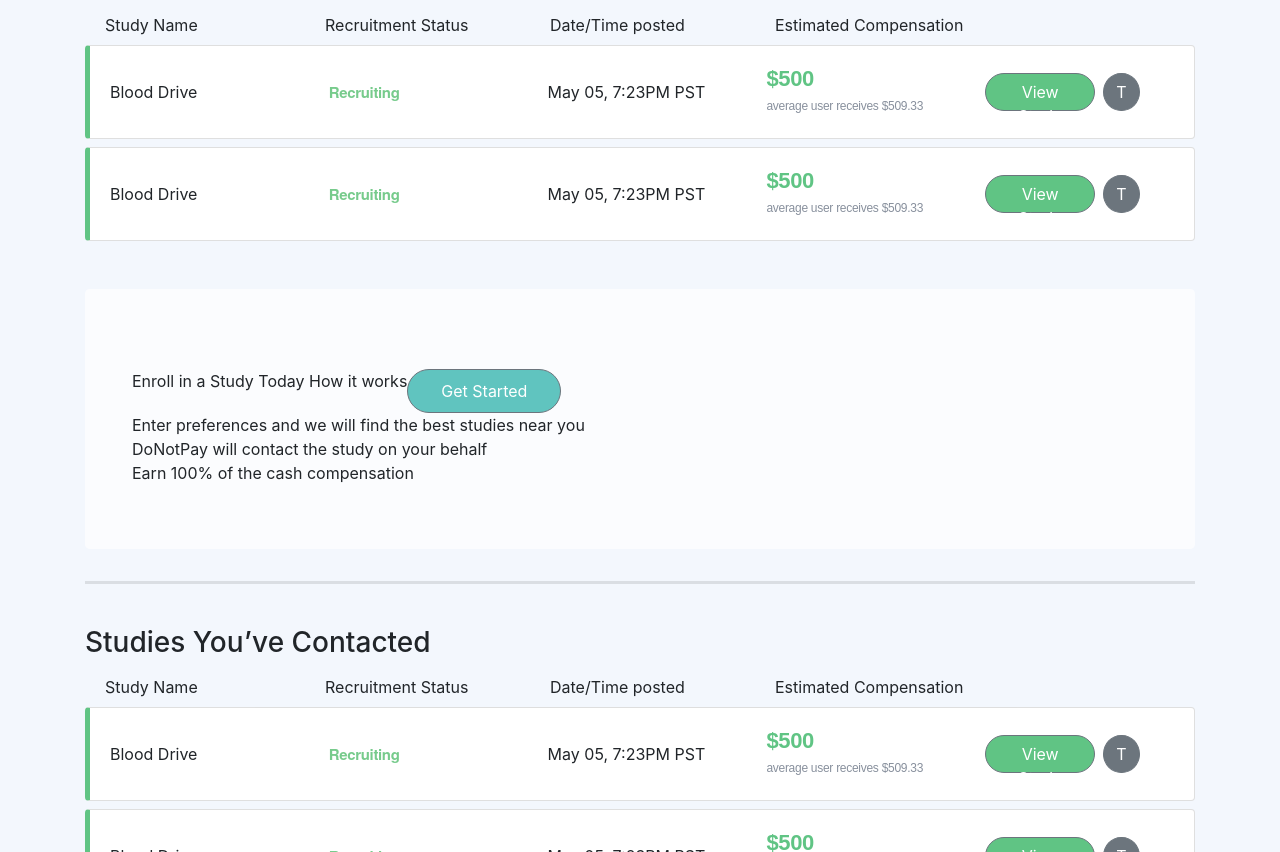
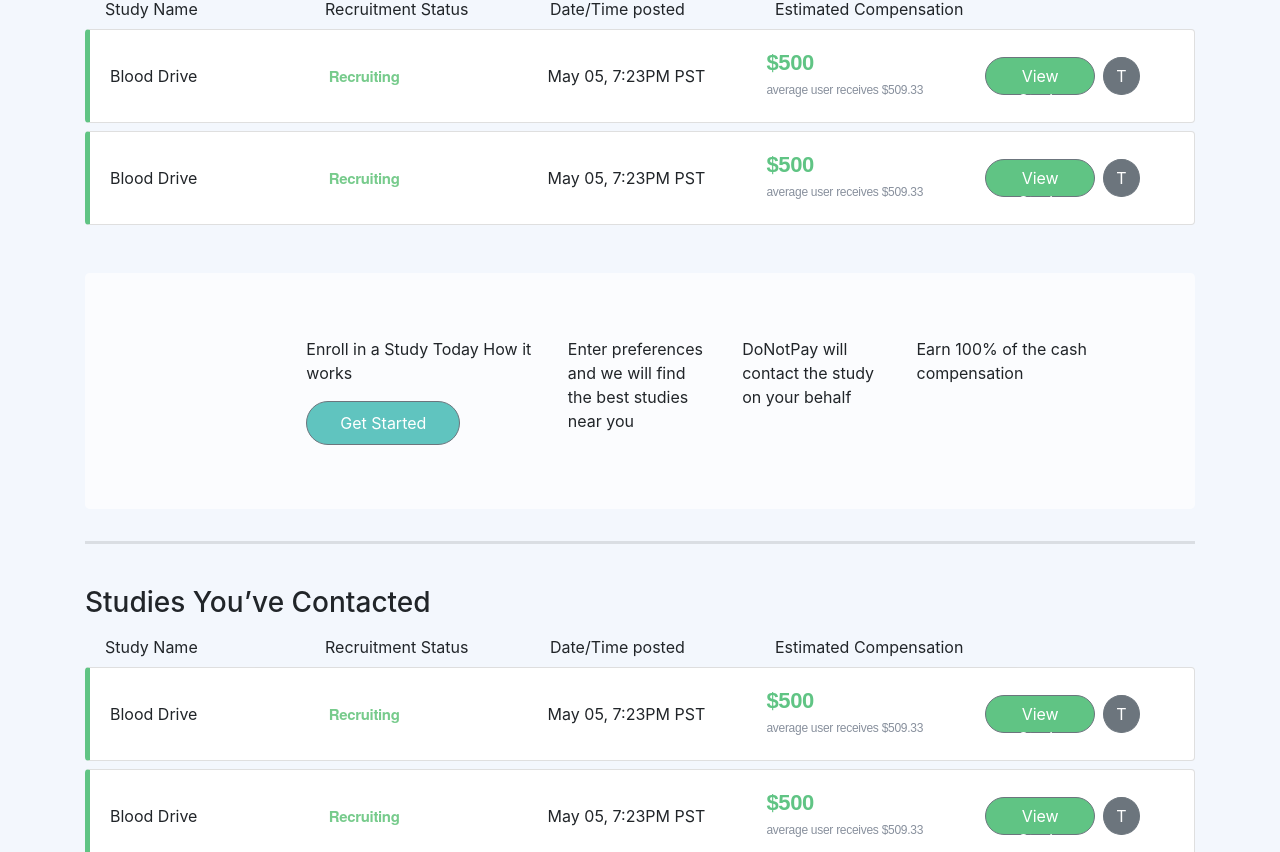
Before and after one commit to iverson52000/clinicaltrials, a React (Create React App) app: page / in a window 1280 px wide. Shown: the part 1022-1874 px from the top of the page. Built offline with nearby package versions, Linux system fonts and the light colour scheme.

Commit message:
cleaned up code

```diff
--- a/src/App.css
+++ b/src/App.css
@@ -7,14 +7,15 @@
 }
 
 .hero1 {
-  margin-top: 32px;
+  margin-top: 0px;
   background-color: #16347b;
   color: white;
   height: 380px;
   padding-top: 98px;
   padding-left: 66px;
 }
-
+/*
+@media only screen and (min-width: 900px)
 .hero1 {
   margin-top: 32px;
   background-color: #16347b;
@@ -23,8 +24,8 @@
   padding-top: 98px;
   padding-left: 66px;
 }
+*/
 
-/*@media only screen and (min-width: 900px)*/
 .hero2 {
 /*  margin-top: 32px;*/
 /*  font-size: px;*/
@@ -36,7 +37,7 @@
 /*  min-height: 600px;*/
 }
 
-@media only screen and (min-width: 500px)
+@media (min-width: 500px)
 .hero2 {
   margin-top: 32px;
   color: white;
--- a/src/App.js
+++ b/src/App.js
@@ -7,7 +7,7 @@ import Filter from "./components/Filter/Filter";
 import Header from './components/Header';
 import Hero1 from './components/Hero1';
 import Hero2 from './components/Hero2';
-import CardList from './components/ClinicCardList';
+import ClinicCardList from './components/ClinicCardList';
 import EnrollBanner from './components/EnrollBanner';
 import StudyPage from './components/StudyPage/StudyPage';
 
@@ -46,7 +46,6 @@ class App extends Component {
   };
 
 
-
   toggleModal = () => {
     this.setState((prevState) => ({
       ...prevState,
@@ -80,15 +79,15 @@ class App extends Component {
               <Hero1 toggleModal={this.toggleModal}/>
               <Hero2 />
               <h3>New Studies In Your Area</h3>
-              <CardList onViewStudy={this.onViewStudy}/>
+              <ClinicCardList onViewStudy={this.onViewStudy}/>
               <EnrollBanner/>
               <hr style={{height:"26px", borderWidth: "3px"}}/>
               <h3 className="mb-3">Studies You’ve Contacted</h3>
-              <CardList onViewStudy={this.onViewStudy}/>
+              <ClinicCardList onViewStudy={this.onViewStudy}/>
               <hr style={{height:"26px", borderWidth: "3px"}} className="mt-5"/>
               <div className="mb-5">
                 <h3 className="mb-3">Studies You’ve Bookmarked</h3>
-                <CardList onViewStudy={this.onViewStudy}/>
+                <ClinicCardList onViewStudy={this.onViewStudy}/>
               </div>
             </div> ) : (
               <StudyPage onRouteChange={this.onRouteChange}/>
--- a/src/components/ClinicCard.js
+++ b/src/components/ClinicCard.js
@@ -2,7 +2,7 @@ import React from 'react';
 import { Row, Col } from 'reactstrap';
 import { Card, CardBody,Button } from 'reactstrap';
 
-const ClinicCard = () => {
+const ClinicCard = ({ onViewStudy }) => {
 	return(
 		  <Card className="mt-2 new-study-card">
 		    <CardBody>
@@ -16,7 +16,7 @@ const ClinicCard = () => {
 				    	<span className="average-user-receive">average user receives $509.33</span>
 				    </Col>
 				    <Col className="my-auto">
-				    	<Button className="view-study">View Study</Button>
+				    	<Button className="view-study" onClick={onViewStudy}>View Study</Button>
 				    	<Button className="rounded-circle ml-2">T</Button>
 				    </Col>
 				 </Row>
--- a/src/components/ClinicCardList.js
+++ b/src/components/ClinicCardList.js
@@ -3,7 +3,7 @@ import { Container, Row, Col } from 'reactstrap';
 import ClinicCard from './ClinicCard';
 
 
-const ClinicCardList = ({onViewStudy}) => {
+const ClinicCardList = ({ onViewStudy }) => {
 	return(
 		<Container className="px-0">
 			 <Row>
--- a/src/components/EnrollBanner.js
+++ b/src/components/EnrollBanner.js
@@ -8,16 +8,16 @@ const EnrollBanner = () => {
 	  <div >
 	  	<Jumbotron className="mt-5 enroll">
 			<Container>
-				 <Row>
-				 	<Col></Col>
-			        <Col sm="12">
-			        	Enroll in a Study Today How it works
+				<Row>
+				 	<Col sm="12" md="2"></Col>
+			        <Col sm="12" md="3">
+			        	Enroll in a Study Today How it works<br/>
 			        	<Button className="enroll-button mt-3">Get Started</Button>
 			        </Col>
-			        <Col sm="12">Enter preferences and we will find the best studies near you</Col>
-			        <Col sm="12">DoNotPay will contact the study on your behalf</Col>
-			        <Col sm="12">Earn 100% of the cash compensation</Col>
-			     </Row>
+			        <Col sm="12" md="2">Enter preferences and we will find the best studies near you</Col>
+			        <Col sm="12" md="2">DoNotPay will contact the study on your behalf</Col>
+			        <Col sm="12" md="">Earn 100% of the cash compensation</Col>
+			    </Row>
 			</Container>
       	</Jumbotron>
 	  </div>
```
